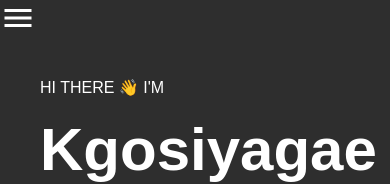
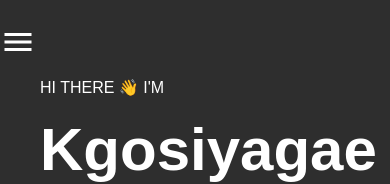
Before and after one commit to KGOSIYAGAE/Web-Profile, a React (Vite) app in the folder frontend/: page / in a window 390 px wide. Shown: the top 184 px of the page. Built offline with nearby package versions, Linux system fonts and the light colour scheme.

Commit message:
Made side nav static

```diff
--- a/frontend/src/Components/Navbar/Navbar.jsx
+++ b/frontend/src/Components/Navbar/Navbar.jsx
@@ -25,7 +25,7 @@ function Navbar() {
   };
 
   return (
-    <div className={`md:sticky md:top-0`}>
+    <div className={`sticky top-0`}>
       <div className={`md:p-4 ${navScroll ? "md:bg-color-nav" : "bg-transparent"} md:transition-all invisible md:visible`}>
         <div className="flex flex-row items-center justify-center mt-3 gap-20">
           <span className="hover:text-blue-500 cursor-pointer">Home</span>
@@ -36,7 +36,7 @@ function Navbar() {
         </div>
       </div>
 
-      <div className="fixed visible md:invisible transition-all absolute top-0">
+      <div className="visible md:invisible transition-all absolute top-3">
         <MdMenu className="text-4xl hover:cursor-pointer" onClick={handleSideNav} />
         <div className={`w-[180px] flex flex-col bg-neutral-800 absolute py-10 ${isShow ? "translate-x-0" : "-translate-x-full"} transition-all top-0`}>
           <MdClose className="absolute top-3 right-3 text-red-500 text-4xl hover:cursor-pointer " onClick={handleSideNav} />
```
